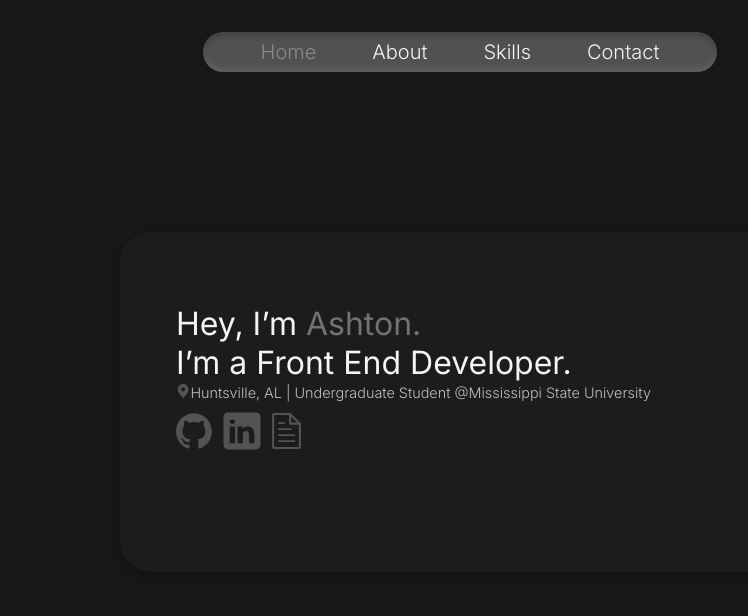
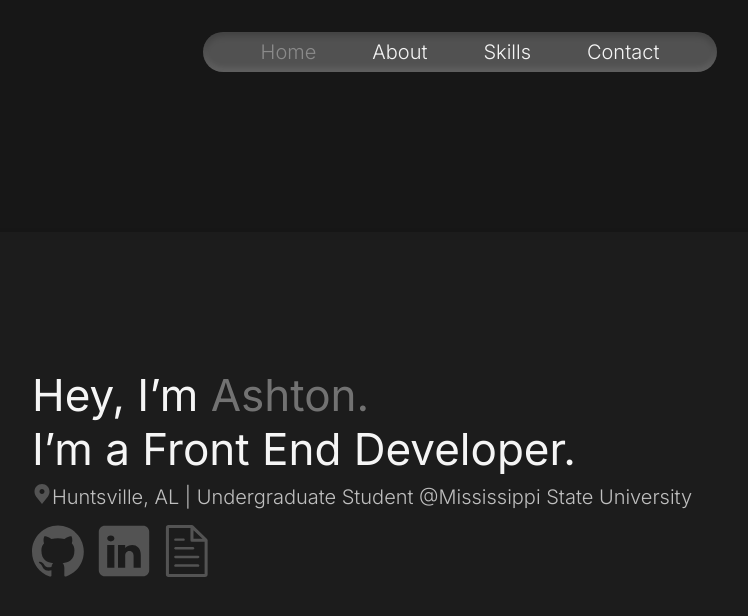
Before and after one commit to Ashton-Akridge/ReactPortfolio, a React (Vite) app: page /#/about in a window 1280 px wide. Before the commit this address led to /#/about. Shown: the top 616 px of the page, without its empty margins (180-928 px from the left). Built offline with nearby package versions, Linux system fonts and the light colour scheme.

Commit message:
Fixed major scaling issue

```diff
--- a/src/Components/Nav/Nav.css
+++ b/src/Components/Nav/Nav.css
@@ -40,7 +40,7 @@
 .nav a.active {
     color: rgba(245, 245, 245, 0.35); /* Matches the hover effect */
 }
-@media screen and (max-device-width: 700px){
+@media screen and (max-width: 700px){
     .nav {
         font-size: 1.15rem;
         border-radius: 1.525rem; /* Creates the oval shape */
@@ -53,7 +53,7 @@
     }
 
 }
-@media screen and (max-device-width: 475px), screen and (max-device-height: 530px) {
+@media screen and (max-width: 475px), screen and (max-height: 530px) {
     .nav {
         font-size: 1rem;
         border-radius: 1.625rem; /* Creates the oval shape */
--- a/src/css/HomePage.css
+++ b/src/css/HomePage.css
@@ -149,13 +149,13 @@
     opacity: 1;
 }
 
-@media screen and (max-device-height: 850px){
+@media screen and (max-height: 850px){
     .widget{
         top: 10rem;
     }
 }
-@media screen and (max-device-width: 1045px),
-screen and (max-device-height: 700px){
+@media screen and (max-width: 1045px),
+screen and (max-height: 700px){
     .widget{
         width: 42.5rem;
         height: 21.25rem;
@@ -222,8 +222,8 @@ screen and (max-device-height: 700px){
     }
 }
 
-@media screen and (max-device-width: 700px),
-screen and (max-device-height: 530px){
+@media screen and (max-width: 700px),
+screen and (max-height: 530px){
     .widget {
         width: 27.5rem;
         height: 15.25rem;
@@ -280,7 +280,7 @@ screen and (max-device-height: 530px){
 
 
 }
-@media screen and (max-device-width: 475px)
+@media screen and (max-width: 475px)
 {
     .widget{
         width: 22.5rem;
```
